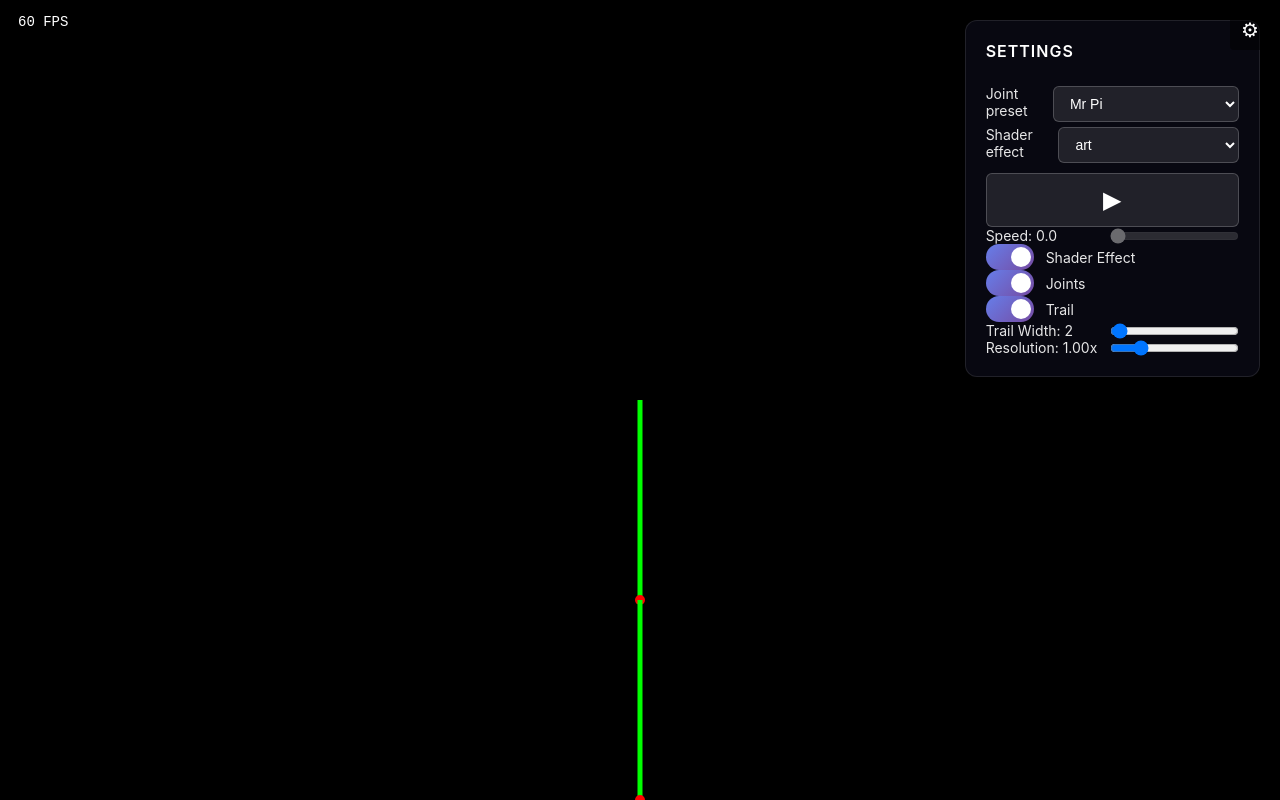
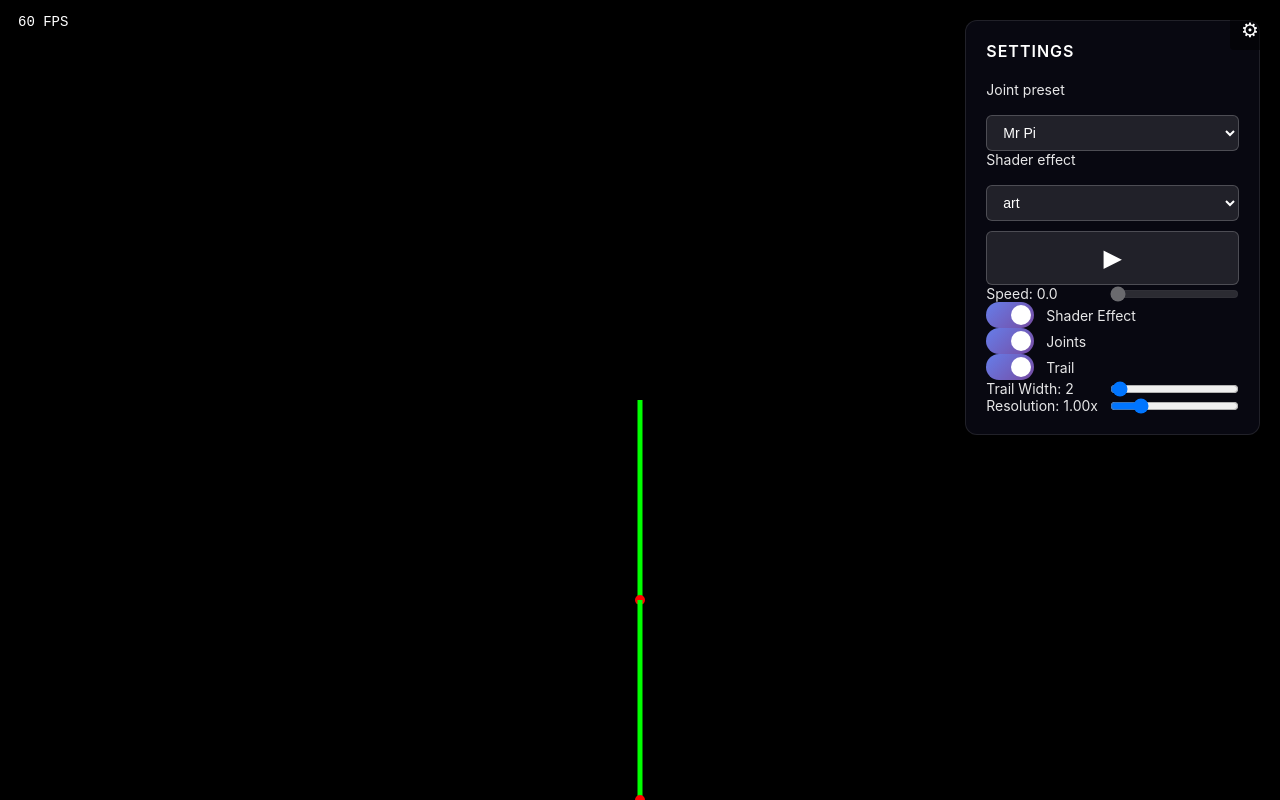
Before and after one commit to Pallar1s/Kaleidoscope, a React (Vite) app: page / in a window 1280 px wide. Built offline with nearby package versions, Linux system fonts and the light colour scheme.

Commit message:
Fix labels position above dropdown selects

```diff
--- a/src/SidePanel.jsx
+++ b/src/SidePanel.jsx
@@ -7,7 +7,7 @@ export default function SidePanel({ visible, isPaused, onTogglePause, shaderEnab
     <div className={styles.panel}>
       <h2 className={styles.title}>Settings</h2>
 
-      <div className={styles.setting}>
+      <div className={`${styles.setting} ${styles.dropdown}`}>
         <span className={styles.label}>Joint preset</span>
         <select
           className={styles.select}
@@ -20,7 +20,7 @@ export default function SidePanel({ visible, isPaused, onTogglePause, shaderEnab
         </select>
       </div>
 
-      <div className={styles.setting}>
+      <div className={`${styles.setting} ${styles.dropdown}`}>
         <span className={styles.label}>Shader effect</span>
         <select
           className={styles.select}
--- a/src/SidePanel.module.css
+++ b/src/SidePanel.module.css
@@ -27,6 +27,11 @@
   display: flex;
   align-items: center;
   gap: 12px;
+}
+
+.setting.dropdown {
+  flex-direction: column;
+  align-items: flex-start;
 }
 
 .setting input[type="range"] {
```
Also changed, not shown: 5 other files (tests, documents, lock files or other folders).
